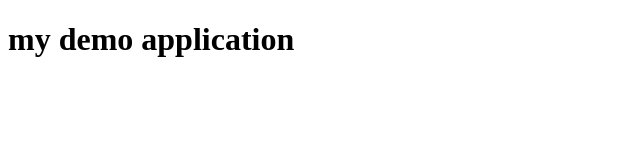
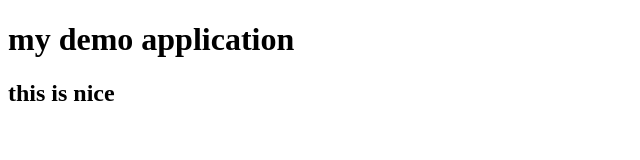
Before and after one commit to manojmanu276/CodeCommit-CodeBuild-CodePipeline-CodeDeploy, a plain HTML site: page index.html in a window 1280 px wide. Shown: the whole page, without its empty margins (0-640 px from the left). Drawn offline with Linux system fonts and the light colour scheme.

Commit message:
simple changes added

```diff
--- a/index.html
+++ b/index.html
@@ -1,2 +1,3 @@
 <!DOCTYPE html>
 <h1>my demo application</h1>
+<h2>this is nice</h2>
```
